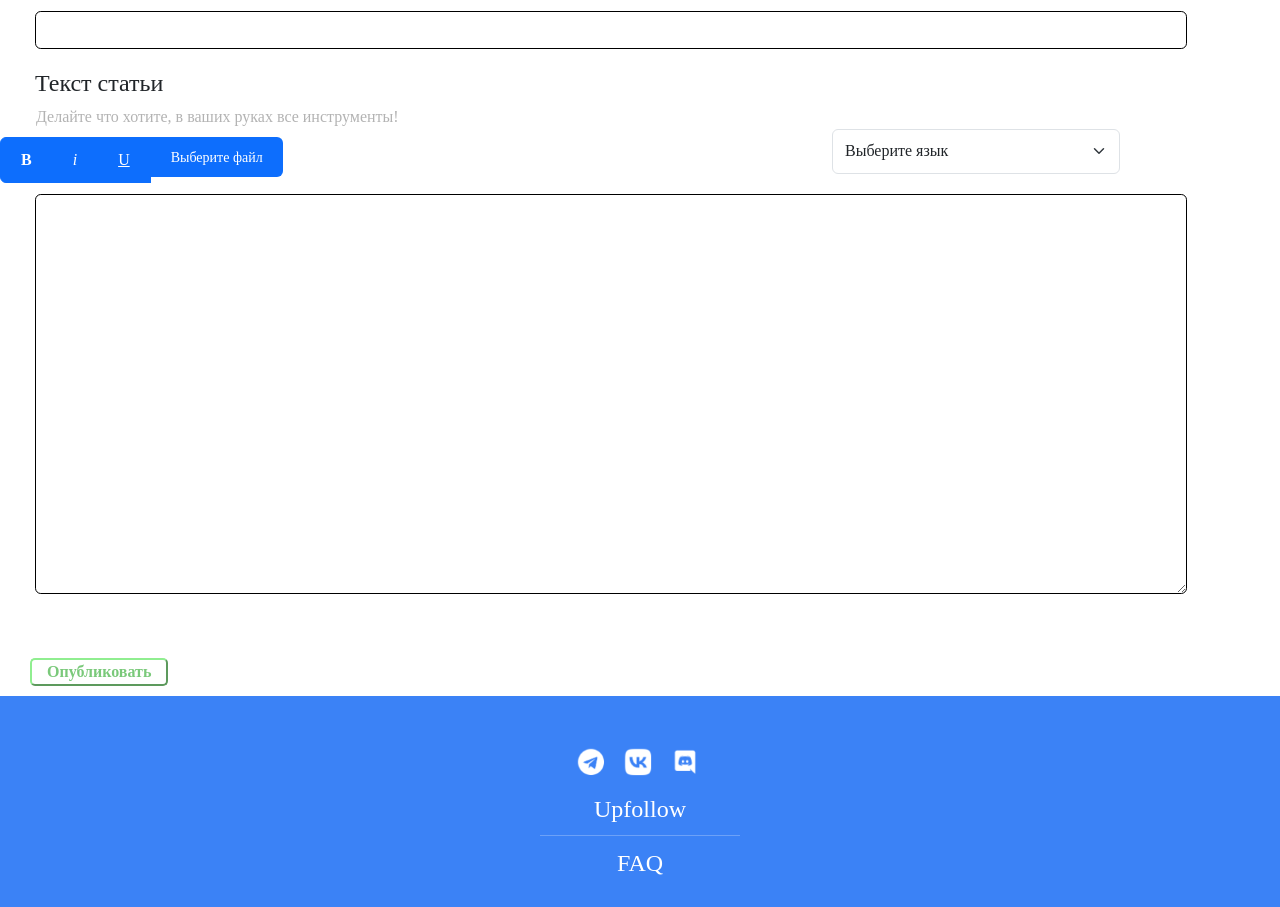
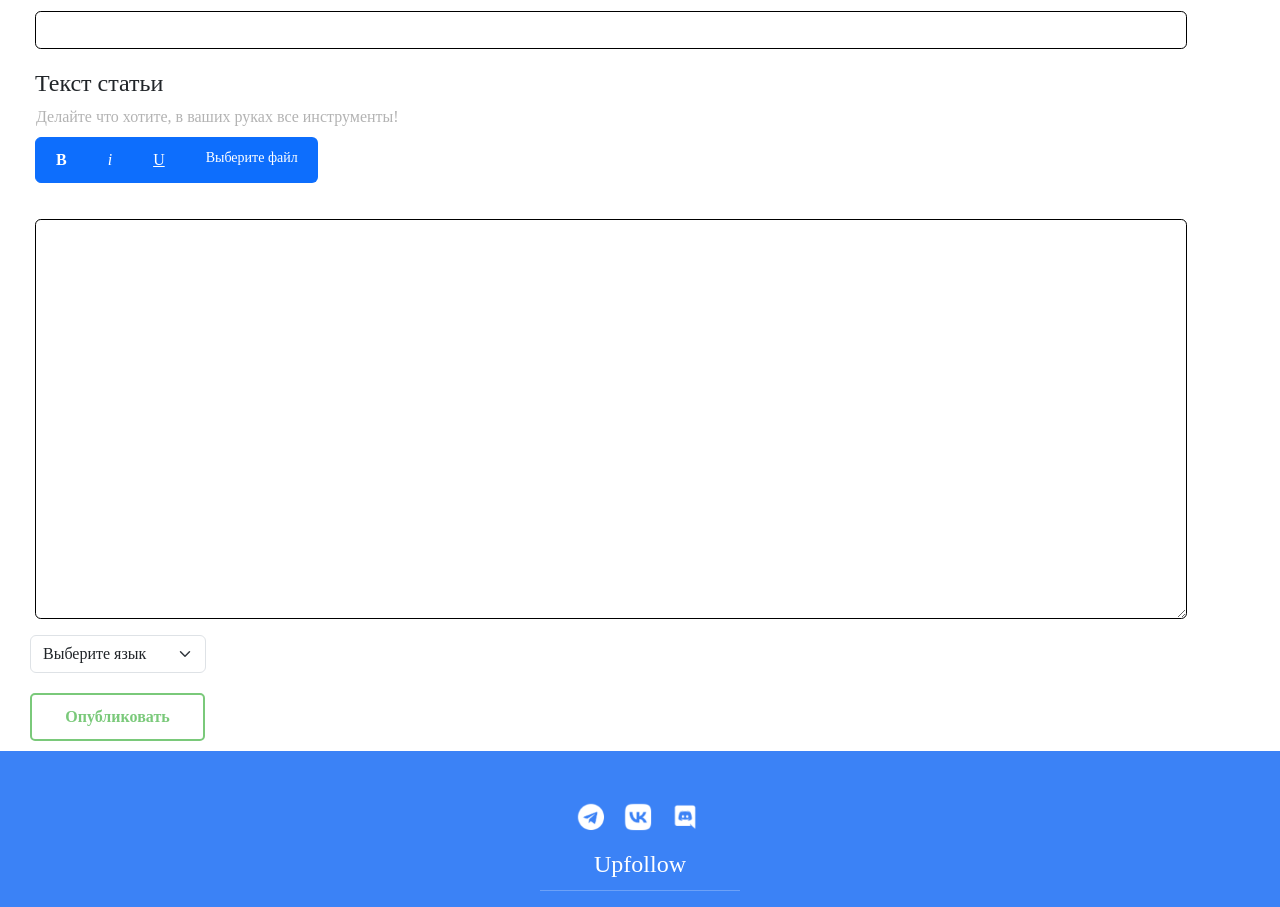
Before and after one commit to OverflowProjectMSP/final, a Vue app in the folder client/: page /NewState in a window 1280 px wide. Shown: the part 240-1147 px from the top of the page. Built offline with nearby package versions, Linux system fonts and the light colour scheme; no server answers; a web font is replaced by a local one.

Commit message:
Кнопка, выбор языка

```diff
--- a/client/src/components/States/NewState.vue
+++ b/client/src/components/States/NewState.vue
@@ -84,24 +84,7 @@ export default {
                     <span>Выберите файл</span>
                 </label>
             </div>
-            <div class="string">
-                <div class="forms">
-                    <div class="form1">
-                        <select class="form-select" style="border-color: #B3B3  3;" aria-label="Default select example" v-model="form.tag">
-                            <option selected value="">Выберите язык</option>
-                            <option value="javascript">JavaScript</option>
-                            <option value="ts">TS</option>
-                            <option value="python">Python</option>
-                            <option value="php">PHP</option>
-                            <option value="cpp">C++</option>
-                            <option value="java">Java</option>
-                            <option value="cs">C#</option>
-                            <option value="go">Golang</option>
-                            <option value="IB">ИБ</option>
-                        </select>
-                    </div>
-                </div>
-            </div>
+
             <div class="form-floating">
                 <textarea class="form-control" id="formchik" style="border-color: #B3B3B3;"
                     v-model="form.details"></textarea>
@@ -110,9 +93,21 @@ export default {
             </div>
         </div>
 
-        <div class="row pt-5 block">
-            <div class="col-6">
-                <button id="save" @click="addState"><b>Опубликовать</b></button>
+        <div class="row  block">
+            <div class="change-public">
+                <select class="form-select" style="border-color: #B3B3  3;" aria-label="Default select example" v-model="form.tag">
+                    <option selected value="">Выберите язык</option>
+                    <option value="javascript">JavaScript</option>
+                    <option value="ts">TS</option>
+                    <option value="python">Python</option>
+                    <option value="php">PHP</option>
+                    <option value="cpp">C++</option>
+                    <option value="java">Java</option>
+                    <option value="cs">C#</option>
+                    <option value="go">Golang</option>
+                    <option value="IB">ИБ</option>
+                </select>
+                <button class="btn btn-public" @click="addState"><b>Опубликовать</b></button>
                 <span class="text-danger" v-if="this.error">{{ error }}</span>
             </div>
         </div>
@@ -125,15 +120,26 @@ export default {
     overflow: hidden !important;
 }
 
-#save {
+.btn-public {
     background-color: rgb(255, 255, 255);
     color: #7ac97a;
-    border-color: #90EE90;
+    border: 2px solid #7ac97a;
     border-radius: 5px;
-    padding-right: 15px;
-    padding-left: 15px;
+    width: 175px;
+    padding: 5px 15px;
     text-align: center;
+    transition: all 200ms;
+
     margin-left: 30px;
+}
+
+.btn-public:hover {
+    background-color: #7ac97a;
+    color: #ffffff;
+}
+
+.btn-public:active {
+    background-color: #5ba35b;
 }
 
 #preview {
@@ -188,12 +194,30 @@ hr {
     margin: 20px 35px 0px;
 }
 
+.change-public {
+    width: 200px;
+    display: flex;
+    flex-direction: column;
+    gap: 20px;
+}
+
+.form-select {
+    margin-left: 30px;
+}
+
 .transparent {
     color: #B3B3B3;
     margin: 7px 36px 0px;
     margin-bottom: 40px;
 }
 
+.input-file span {
+    height: 46px !important;
+}
+
+.btn-group {
+    margin-left: 35px;
+}
 
 /* 3. Стили для ввода имени, текста и кнопок */
 .name input {
```
